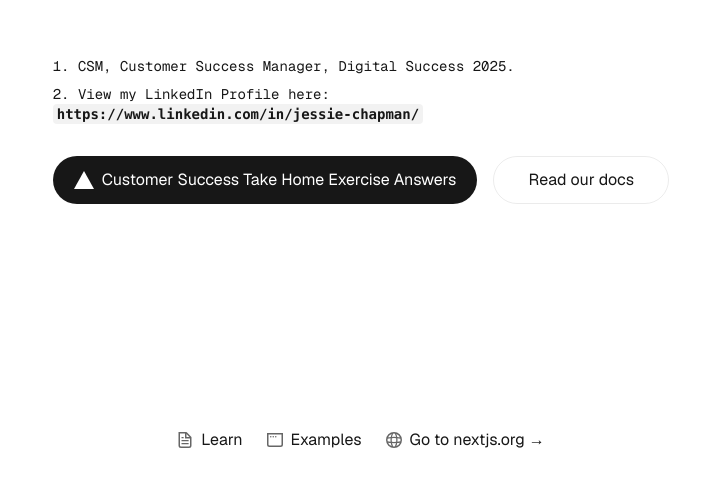
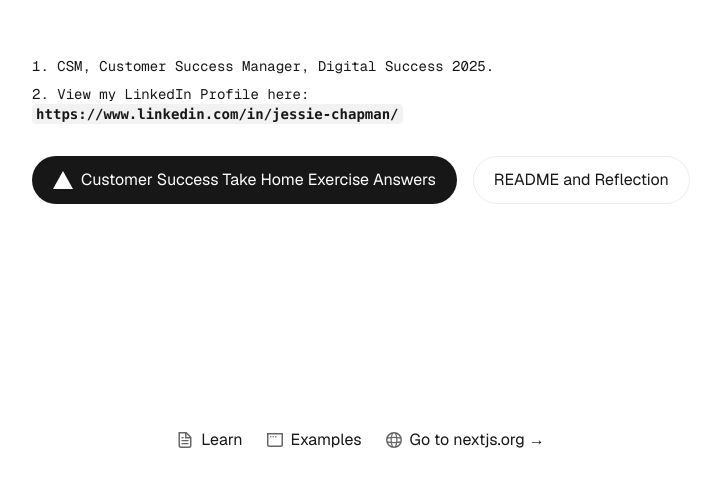
Before and after one commit to jchapman93/CSM-Digital-Success, a Next.js app: page / in a window 1280 px wide. Shown: the part 270-756 px from the top of the page, without its empty margins (279-1000 px from the left). Built offline with nearby package versions, Linux system fonts and the light colour scheme.

Commit message:
Added google drive links

```diff
--- a/app/page.tsx
+++ b/app/page.tsx
@@ -17,7 +17,7 @@
         <div className="flex gap-4 items-center flex-col sm:flex-row">
           <a
             className="rounded-full border border-solid border-transparent transition-colors flex items-center justify-center bg-foreground text-background gap-2 hover:bg-[#383838] dark:hover:bg-[#ccc] text-sm sm:text-base h-10 sm:h-12 px-4 sm:px-5"
-            href="https://drive.google.com/file/d/1XPLuCCk5E8IeMmWa_ka9HZ-olM86AS_g/view?usp=sharing"
+            href="https://drive.google.com/file/d/1ETkeT-NLkNuoLLj7qdZ5-nt2DasVM0JT/view?usp=sharing"
             target="_blank"
             rel="noopener noreferrer"
           >
@@ -32,11 +32,11 @@
           </a>
           <a
             className="rounded-full border border-solid border-black/[.08] dark:border-white/[.145] transition-colors flex items-center justify-center hover:bg-[#f2f2f2] dark:hover:bg-[#1a1a1a] hover:border-transparent text-sm sm:text-base h-10 sm:h-12 px-4 sm:px-5 sm:min-w-44"
-            href="https://nextjs.org/docs?utm_source=create-next-app&utm_medium=appdir-template-tw&utm_campaign=create-next-app"
+            href="https://drive.google.com/file/d/1JHi9m0S7PLlePRlUaak4bgI-aMFfbV30/view?usp=sharing"
             target="_blank"
             rel="noopener noreferrer"
           >
-            Read our docs
+            README and Reflection
           </a>
         </div>
       </main>
```
